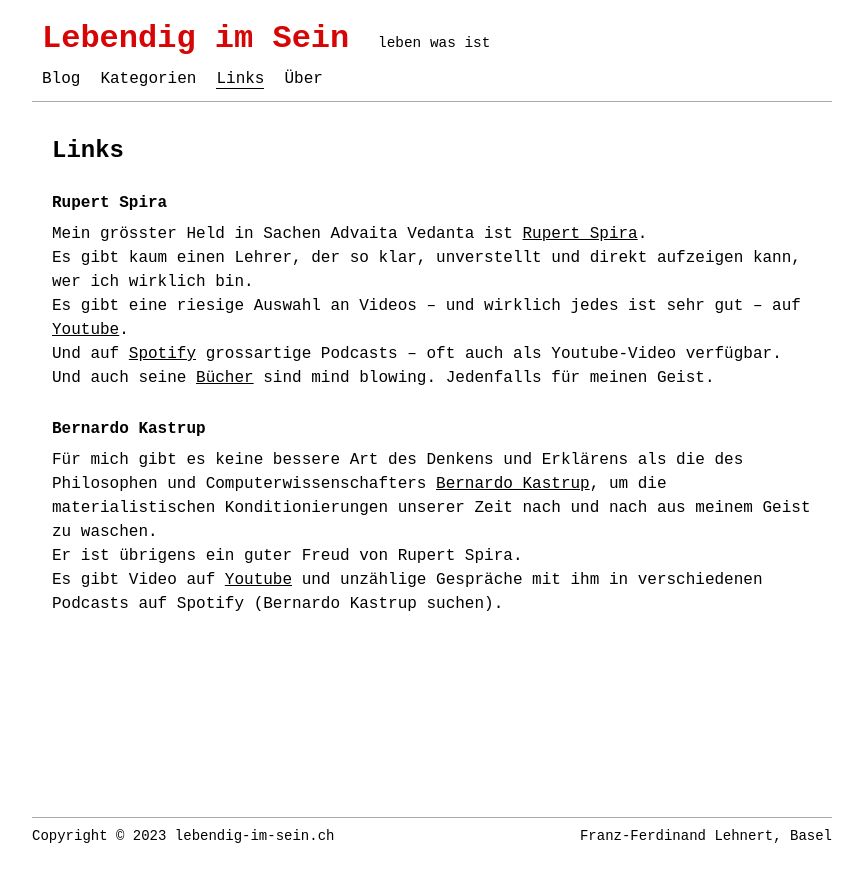
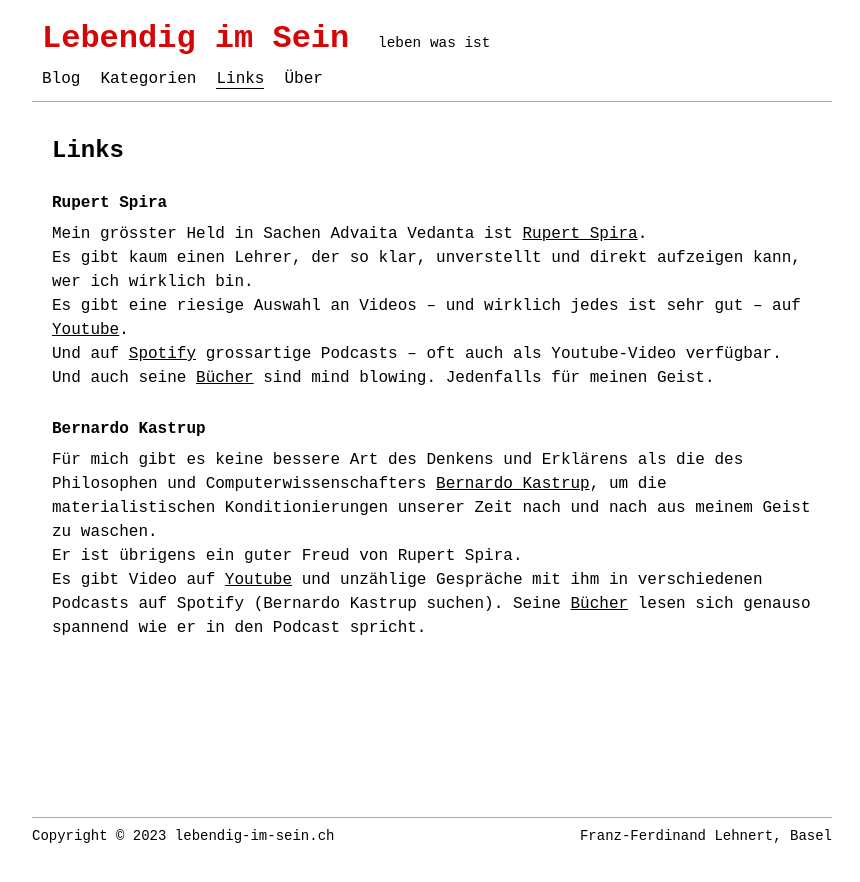
Before and after one commit to lebendigimsein/webpage, a Jekyll site: the page built from pages/links.md, in a window 1280 px wide. Shown: the top 882 px of the page, without its empty margins (208-1068 px from the left). Built offline with Jekyll 4.4.1, drawn with Linux system fonts in a browser that asks for light colours.

Commit message:
links changed

```diff
--- a/pages/links.md
+++ b/pages/links.md
@@ -15,3 +15,4 @@ Und auch seine [Bücher](https://rupertspira.com/store){:target="_blank"} sind m
 Für mich gibt es keine bessere Art des Denkens und Erklärens als die des Philosophen und Computerwissenschafters [Bernardo Kastrup](https://www.bernardokastrup.com){:target="_blank"}, um die materialistischen Konditionierungen unserer Zeit nach und nach aus meinem Geist zu waschen.
 Er ist übrigens ein guter Freud von Rupert Spira.
 Es gibt Video auf [Youtube](https://www.youtube.com/@bernardokastrup){:target="_blank"} und unzählige Gespräche mit ihm in verschiedenen Podcasts auf Spotify (Bernardo Kastrup suchen).
+Seine [Bücher](https://www.johnhuntpublishing.com/iff-books/authors/bernardo-kastrup){:target="_blank"} lesen sich genauso spannend wie er in den Podcast spricht.
```
